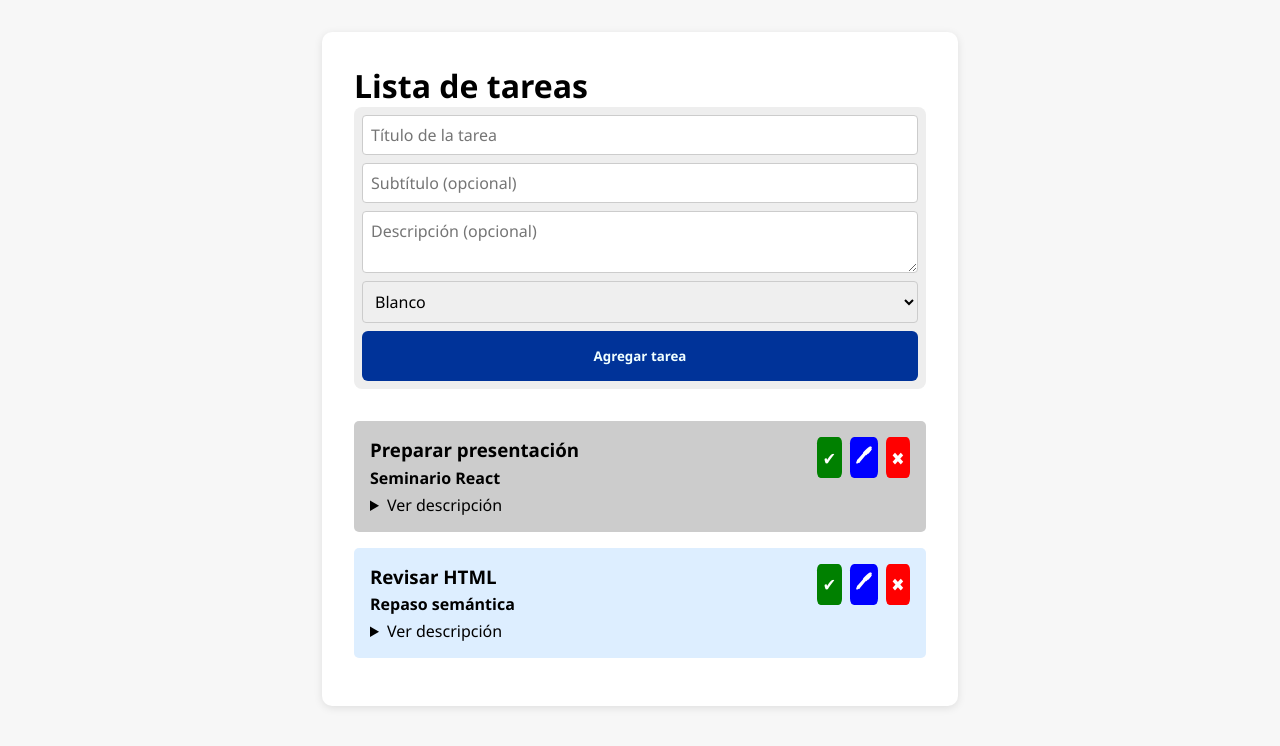
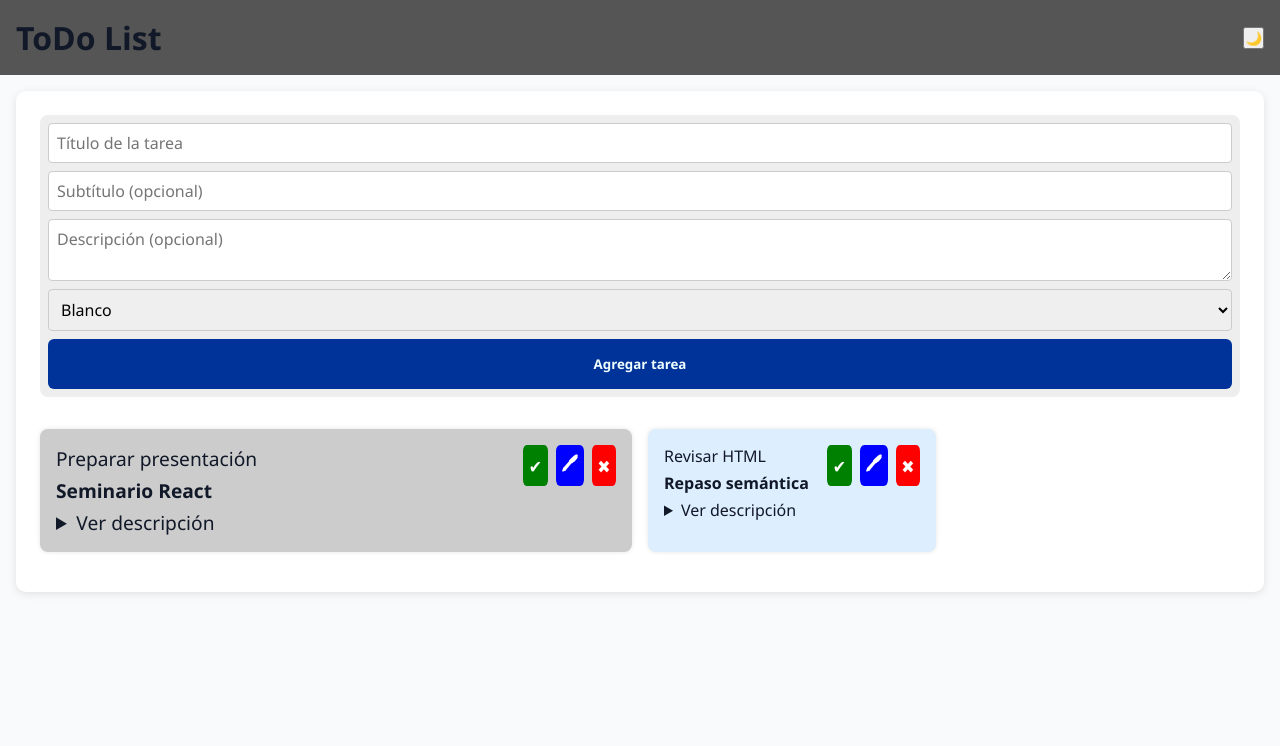
Before and after one commit to ivoProfe/todo-list_vanilla, a plain HTML site: page index.html in a window 1280 px wide. Drawn offline with Linux system fonts and the light colour scheme.

Commit message:
esta todo menos el dark mode

```diff
--- a/index.html
+++ b/index.html
@@ -9,9 +9,12 @@
 </head>
 
 <body>
+  <header>
+    <h1>ToDo List</h1>
+    <button id="toggle-tema">🌙</button>
+  </header>
+
   <main>
-    <h1>Lista de tareas</h1>
-
     <form class="entrada" id="form-tarea">
       <input type="text" id="titulo" placeholder="Título de la tarea" />
       <input type="text" id="subtitulo" placeholder="Subtítulo (opcional)" />
@@ -23,10 +26,10 @@
         <option value="#ddeeff">Azul suave</option>
         <option value="#fff7cc">Amarillo suave</option>
       </select>
-      <button id="agregar-tarea">Agregar tarea</button>
+      <button type="submit" id="agregar-tarea">Agregar tarea</button>
     </form>
 
-    <ul id="lista-tareas"></ul>
+    <ul id="lista-tareas" class="grid"></ul>
   </main>
 
   <script src="main.js"></script>
--- a/main.js
+++ b/main.js
@@ -1,59 +1,96 @@
-let tareas = [
-  { titulo: "Preparar presentación", subtitulo: "Seminario React", descripcion: "Diapositivas y ejemplos", hecha: false, color: "#ccc" },
-  { titulo: "Revisar HTML", subtitulo: "Repaso semántica", descripcion: "Etiquetas y estructura", hecha: false, color: "#ddeeff" }
+let tareas = JSON.parse(localStorage.getItem("tareas")) || [
+  {
+    titulo: "Preparar presentación",
+    subtitulo: "Seminario React",
+    descripcion: "Diapositivas y ejemplos",
+    hecha: false,
+    color: "#ccc",
+  },
+  {
+    titulo: "Revisar HTML",
+    subtitulo: "Repaso semántica",
+    descripcion: "Etiquetas y estructura",
+    hecha: false,
+    color: "#ddeeff",
+  }
 ];
 
 const lista = document.querySelector("#lista-tareas");
 const form = document.querySelector("#form-tarea");
+const toggleTema = document.getElementById("toggle-tema");
 
-form.addEventListener("submit", e => {
+form.addEventListener("submit", (e) => {
   e.preventDefault();
   const titulo = e.target.titulo.value;
   const subtitulo = e.target.subtitulo.value;
   const descripcion = e.target.descripcion.value;
   const color = e.target.color.value;
-  tareas.push({ titulo, subtitulo, descripcion, hecha: false, color });
+
+  tareas.unshift({ titulo, subtitulo, descripcion, hecha: false, color });
+  guardarTareas();
   form.reset();
   renderTareas();
 });
 
+function guardarTareas() {
+  localStorage.setItem("tareas", JSON.stringify(tareas));
+}
+
+function crearTarjeta(tarea, index) {
+  const tarjeta = document.createElement("div");
+  tarjeta.className = "tarjeta fade-in";
+  tarjeta.dataset.hecha = tarea.hecha;
+  tarjeta.style.backgroundColor = tarea.color;
+  //if (tarea.hecha) tarjeta.classList.add("hecha");
+
+  tarjeta.innerHTML = `
+    <p>${tarea.titulo}</p>
+    <h4>${tarea.subtitulo}</h4>
+    <details><summary>Ver descripción</summary><p>${tarea.descripcion}</p></details>
+    <div class="acciones">
+      <button data-accion="hecha"  data-index="${index}">✔</button>
+      <button data-accion="editar"  data-index="${index}">🖊</button>
+      <button data-accion="eliminar"  data-index="${index}">✖</button>
+    </div>
+  `;
+  return tarjeta;
+}
+
 function renderTareas() {
   lista.innerHTML = "";
   tareas.forEach((tarea, index) => {
-    const li = document.createElement("li");
-    li.className = "tarjeta";
-    li.dataset.hecha = tarea.hecha;
-    li.style.backgroundColor = tarea.color;
-    li.innerHTML = `
-      <h3>${tarea.titulo}</h3>
-      <h4>${tarea.subtitulo}</h4>
-      <details><summary>Ver descripción</summary><p>${tarea.descripcion}</p></details>
-      <div class="acciones">
-        <button data-accion="hecha" data-index="${index}">✔</button>
-        <button data-accion="editar" data-index="${index}">🖊</button>
-        <button data-accion="eliminar" data-index="${index}">✖</button>
-      </div>
-    `;
-    lista.appendChild(li);
+    const tarjeta = crearTarjeta(tarea, index);
+    lista.appendChild(tarjeta);
   });
 }
 
-lista.addEventListener("click", e => {
+// ACIONES
+lista.addEventListener("click", (e) => {
   const accion = e.target.dataset.accion;
   const index = e.target.dataset.index;
+
   if (!accion) return;
 
   if (accion === "hecha") {
     tareas[index].hecha = !tareas[index].hecha;
+    guardarTareas();
     renderTareas();
   }
   if (accion === "eliminar") {
-    tareas.splice(index, 1);
-    renderTareas();
+    //const tarjeta = btn.closest(".tarjeta"); //FIXME:
+    //tarjeta.classList.add("fade-out");
+
+    setTimeout(() => {
+      tareas.splice(index, 1);
+      guardarTareas();
+      renderTareas();
+    }, 500);
   }
+
   if (accion === "editar") {
     activarEdicion(index);
   }
+
   if (accion === "guardar") {
     const li = lista.children[index];
     const titulo = li.querySelector("#edit-titulo").value;
@@ -61,8 +98,10 @@ lista.addEventListener("click", e => {
     const descripcion = li.querySelector("#edit-descripcion").value;
     const color = li.querySelector("#edit-color").value;
     tareas[index] = { ...tareas[index], titulo, subtitulo, descripcion, color };
+    guardarTareas();
     renderTareas();
   }
+
   if (accion === "cancelar") {
     renderTareas();
   }
@@ -77,11 +116,21 @@ function activarEdicion(index) {
     <input type="text" id="edit-subtitulo" value="${tarea.subtitulo}">
     <textarea id="edit-descripcion">${tarea.descripcion}</textarea>
     <select id="edit-color">
-      <option value="#ffffff" ${tarea.color === "#ffffff" ? "selected" : ""}>Blanco</option>
-      <option value="#ffdddd" ${tarea.color === "#ffdddd" ? "selected" : ""}>Rojo suave</option>
-      <option value="#ddffdd" ${tarea.color === "#ddffdd" ? "selected" : ""}>Verde suave</option>
-      <option value="#ddeeff" ${tarea.color === "#ddeeff" ? "selected" : ""}>Azul suave</option>
-      <option value="#fff7cc" ${tarea.color === "#fff7cc" ? "selected" : ""}>Amarillo suave</option>
+      <option value="#ffffff" ${
+        tarea.color === "#ffffff" ? "selected" : ""
+      }>Blanco</option>
+      <option value="#ffdddd" ${
+        tarea.color === "#ffdddd" ? "selected" : ""
+      }>Rojo suave</option>
+      <option value="#ddffdd" ${
+        tarea.color === "#ddffdd" ? "selected" : ""
+      }>Verde suave</option>
+      <option value="#ddeeff" ${
+        tarea.color === "#ddeeff" ? "selected" : ""
+      }>Azul suave</option>
+      <option value="#fff7cc" ${
+        tarea.color === "#fff7cc" ? "selected" : ""
+      }>Amarillo suave</option>
     </select>
     <div class="acciones">
       <button data-accion="guardar" data-index="${index}">💾</button>
@@ -90,4 +139,8 @@ function activarEdicion(index) {
   `;
 }
 
+toggleTema.addEventListener("click", () => {
+  document.body.classList.toggle("dark");
+});
+
 renderTareas();
--- a/styles.css
+++ b/styles.css
@@ -1,3 +1,16 @@
+:root {
+  --bg: #f9fafb;
+  --text: #111827;
+  --card-done: #86efac;
+}
+
+body.dark {
+  --bg: #1f2937;
+  --text: #f3f4f6;
+}
+
+/*  FIXME: dark mode  */
+
 * {
     margin: 0;
     padding: 0;
@@ -7,24 +20,34 @@
 }
 
 body {
-  background-color: #f7f7f7;
-  padding: 2rem;
-  max-width: 700px;
-  margin: auto;
+  background-color: var(--bg);
+  color: var(--text);
+  transition: background 0.3s, color 0.3s;
 }
 
 main {
   background: white;
-  padding: 2rem;
+  margin: 1rem;
+  padding: 1.5rem;
+  display: flex;
+  flex-direction: column;
+  gap: 2rem;
   border-radius: 10px;
   box-shadow: 0 2px 8px rgba(0, 0, 0, 0.1);
+}
+
+header {
+  display: flex;
+  justify-content: space-between;
+  align-items: center;
+  background-color: #555;
+  padding: 1rem;
 }
 
 .entrada {
   display: flex;
   flex-direction: column;
   gap: 0.5rem;
-  margin-bottom: 2rem;
   background-color: #eee;
   padding: 0.5rem;
   border-radius: 0.5rem;
@@ -49,31 +72,59 @@ input, textarea, select {
 ul {
   list-style: none;
   padding: 0;
-  display: flex;
-  flex-direction: column;
+  display: grid;
+  grid-template-columns: repeat(auto-fill, minmax(240px, 1fr));
+  gap: 1rem;
 }
 
-li {
+.tarjeta {
   padding: 1rem;
   margin-bottom: 1rem;
-  background: #ccc;
   border-radius: 5px;
   position: relative;
   display: flex;
   flex-direction: column;
   gap: 0.3rem;
 
+  border-radius: 0.5rem;
+  background-color: var(--bg);
+  box-shadow: 0 0 5px rgba(0,0,0,0.1);
   transition: all 0.3s ease;
+  position: relative;
+  opacity: 1;
 }
 
-li[data-hecha="true"] {
+.tarjeta.fade-in {
+  animation: fadeIn 0.5s forwards;
+}
+
+.tarjeta.fade-out {
+  animation: fadeOut 0.5s forwards;
+}
+
+@keyframes fadeIn {
+  from { opacity: 0; transform: scale(0.95); }
+  to { opacity: 1; transform: scale(1); }
+}
+
+@keyframes fadeOut {
+  to { opacity: 0; transform: scale(0.95); height: 0; margin: 0; padding: 0; }
+}
+
+.tarjeta:first-child {
+  font-size: 1.2rem;
+  grid-column: 1 / 3;
+  grid-row: 1 / 2;
+}
+
+.tarjeta[data-hecha="true"] {
   background-color: lightgreen !important;
   color: darkgreen;
   text-decoration: line-through;
   order: 2;
 }
 
-li:has(details[open]) {
+.tarjeta:has(details[open]) {
   border-left: 4px solid green;
 }
 
@@ -82,7 +133,6 @@ li:has(details[open]) {
   align-self: flex-end;
   display: flex;
   gap: 0.5rem;
-  margin-bottom: 0.5rem;
 
   position: absolute;
 }
```
